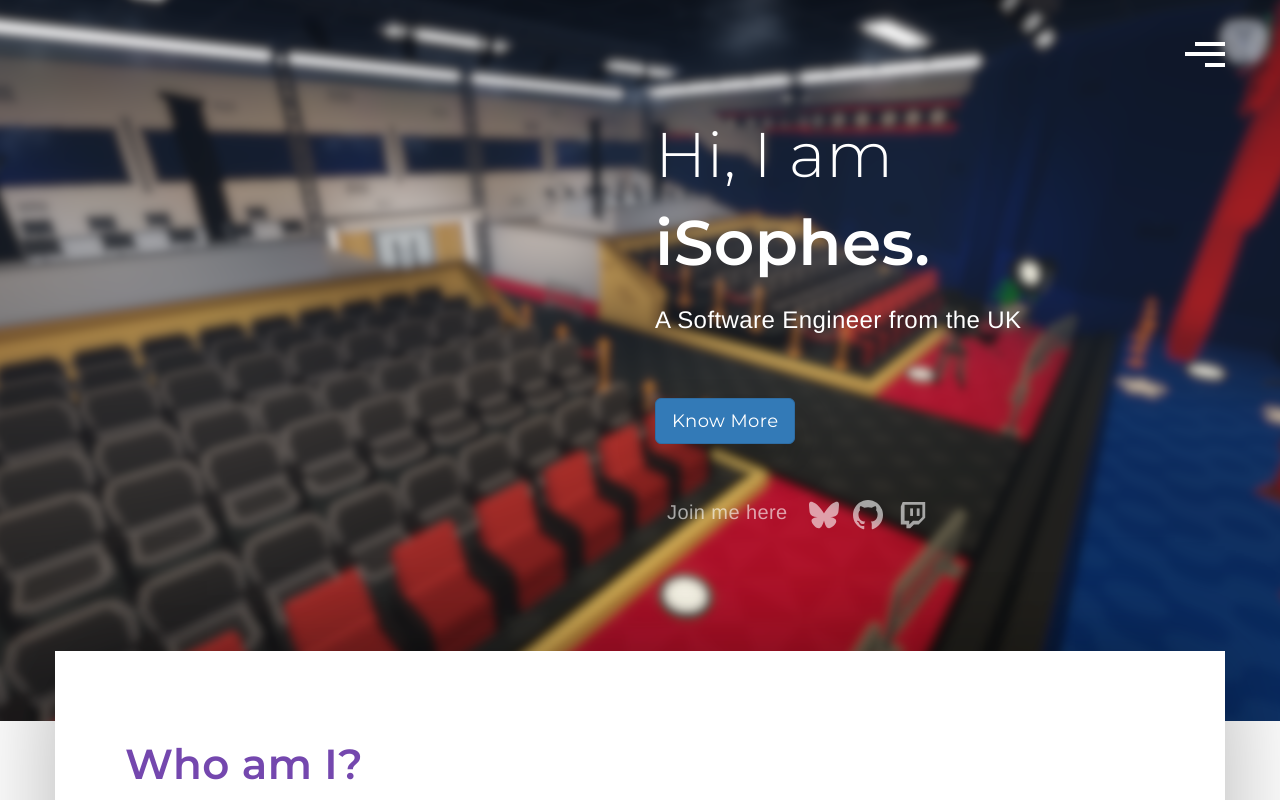
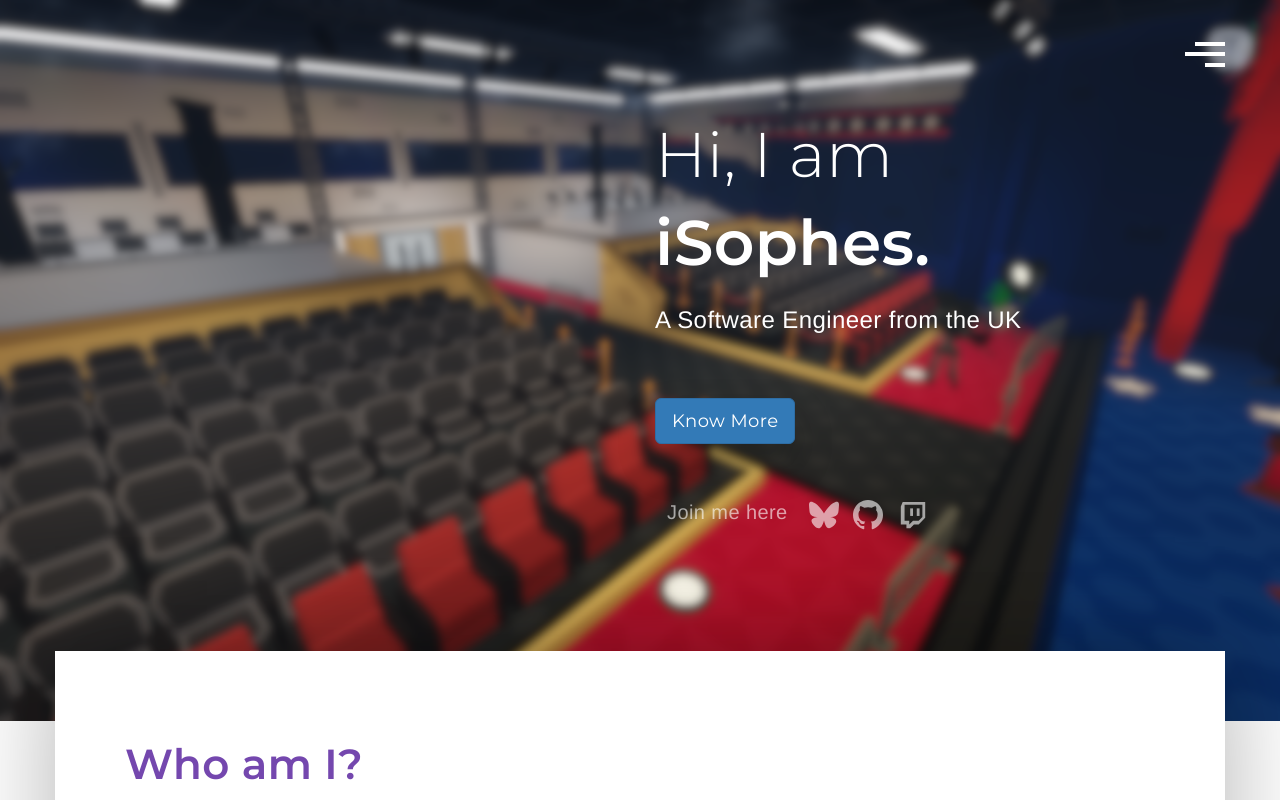
Before and after one commit to iSophes/new-site, a website built with Vite: page index.html in a window 1280 px wide. Shown: the top 800 px of the page. Built offline with nearby package versions, Linux system fonts and the light colour scheme; a script that the page names is missing.

Commit message:
nothing ever happened

```diff
--- a/css/style.css
+++ b/css/style.css
@@ -285,10 +285,10 @@ purple-underlined-p {
 
 header.hero {
   background: url(../assets/test-bg.png) no-repeat center center fixed;
-  -webkit-background-size: auto;
-  -moz-background-size: auto;
-  -o-background-size: auto;
-  background-size: auto;
+  -webkit-background-size: cover;
+  -moz-background-size: cover;
+  -o-background-size: cover;
+  background-size: cover;
   color: #fff;
   padding-bottom: 80px;
   animation-name: bg-fade;
--- a/index.html
+++ b/index.html
@@ -463,9 +463,6 @@
       <img src="assets/x.svg" alt="Close" class="popup-box-close">
       <h1>Changelog</h1>
       <br />
-      <H3>v2.1.1</H3>
-      <br />
-      <li>Fixed main image for mobile devices</li>
       <H3>v2.1.0</H3>
       <br />
       <li>Updated to include current work, such as Team Hydrogen</li>
@@ -558,7 +555,7 @@
             <li><a href="https://twitch.tv/isophes"><img src="assets/logo-twitch.svg"></a></li>
           </ul>
           <br>
-          <p class="white">v2.1.1 | <a href="#privacy" class="know-more" data-popup="privacy">Privacy Policy</a> | <a
+          <p class="white">v2.1.0 | <a href="#privacy" class="know-more" data-popup="privacy">Privacy Policy</a> | <a
               href="#changelogs" class="know-more" data-popup="changelogs">Changelogs</a> | Copyright 2025</p>
         </div>
       </div>
```
